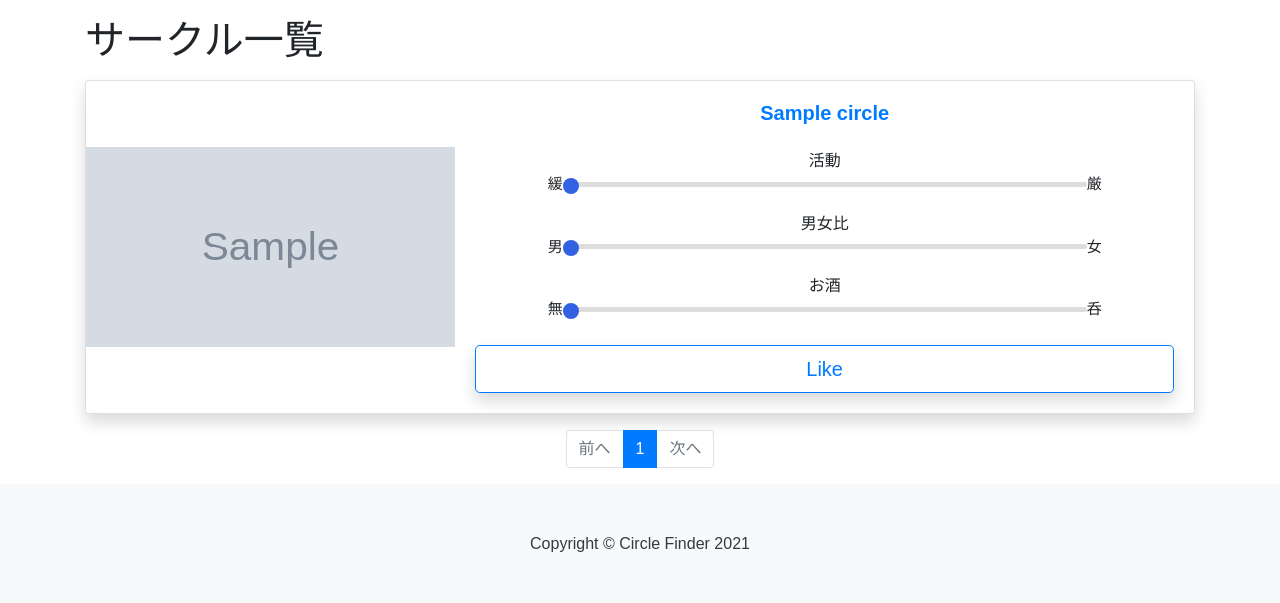
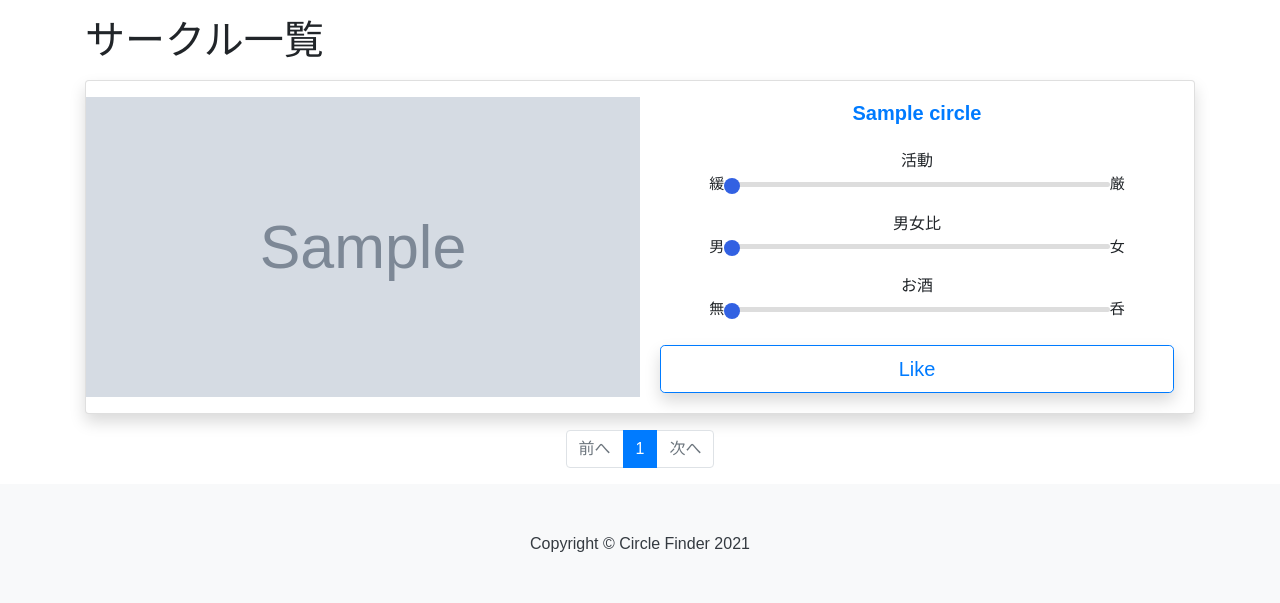
Before and after one commit to juchilian/circle-finder, a Django app: page /circle/ in a window 1280 px wide. Shown: the part 56-659 px from the top of the page. Run offline with Django 3.2, Linux system fonts and the light colour scheme; tables that the repository leaves empty hold one stand-in row (values such as "Sample post"); grey boxes marked "Sample" are stand-in pictures; some libraries are stand-ins or nearby versions.

Commit message:
[update] UI

```diff
--- a/circle/templates/circle/circle-card.html
+++ b/circle/templates/circle/circle-card.html
@@ -77,14 +77,36 @@ section {
     font-weight: bold;
     margin-bottom: 1rem;
 }
+
+.circle-img {
+    height: 200px;
+}
+/* iPhone 縦 */
+
+@media screen and (min-width:480px) {
+    /*　for iPhone Landscape　(iPhone 横)　*/
+
+}
+@media screen and (min-width:768px) and ( max-width:1024px) {
+    /*　for iPad 　*/
+    .circle-img {
+        height: 300px;
+    }
+}
+@media screen and (min-width:1024px) {
+    /*　for PC　*/
+    .circle-img {
+        height: 300px;
+    }
+}
 </style>
 {% endblock %}
 
 <div class="card mb-3 shadow">
     <div class="row no-gutters">
-        <div class="col-md-4 my-auto" style="background: center/cover url('{{ circle.image.url }}'); height: 200px">
+        <div class="col-md-6 my-auto circle-img" style="background: center/cover url('{{ circle.image.url }}');">
         </div>
-        <div class="col-md-8">
+        <div class="col-md-6">
             <div class="card-body">
                 {% if not detail %}
                 <!-- 一覧ページの場合 -->
--- a/circle/templates/circle/list.html
+++ b/circle/templates/circle/list.html
@@ -4,12 +4,10 @@
 {% if title %}
     <h1 class="my-3">{{ title }}</h1>
 {% endif %}
-<!-- <div class="justify-content-center"> -->
     {% for circle in page.object_list %}
         {% include 'circle/circle-card.html' with circle=circle detail=False %}
     {% empty %}
         <li>現在掲載されているサークルはありません</li>
     {% endfor %}
     {% include 'components/paginator.html' %}
-<!-- </div> -->
 {% endblock content %}
```
Also changed, not shown: circle/forms.py (+0 -10 lines).
